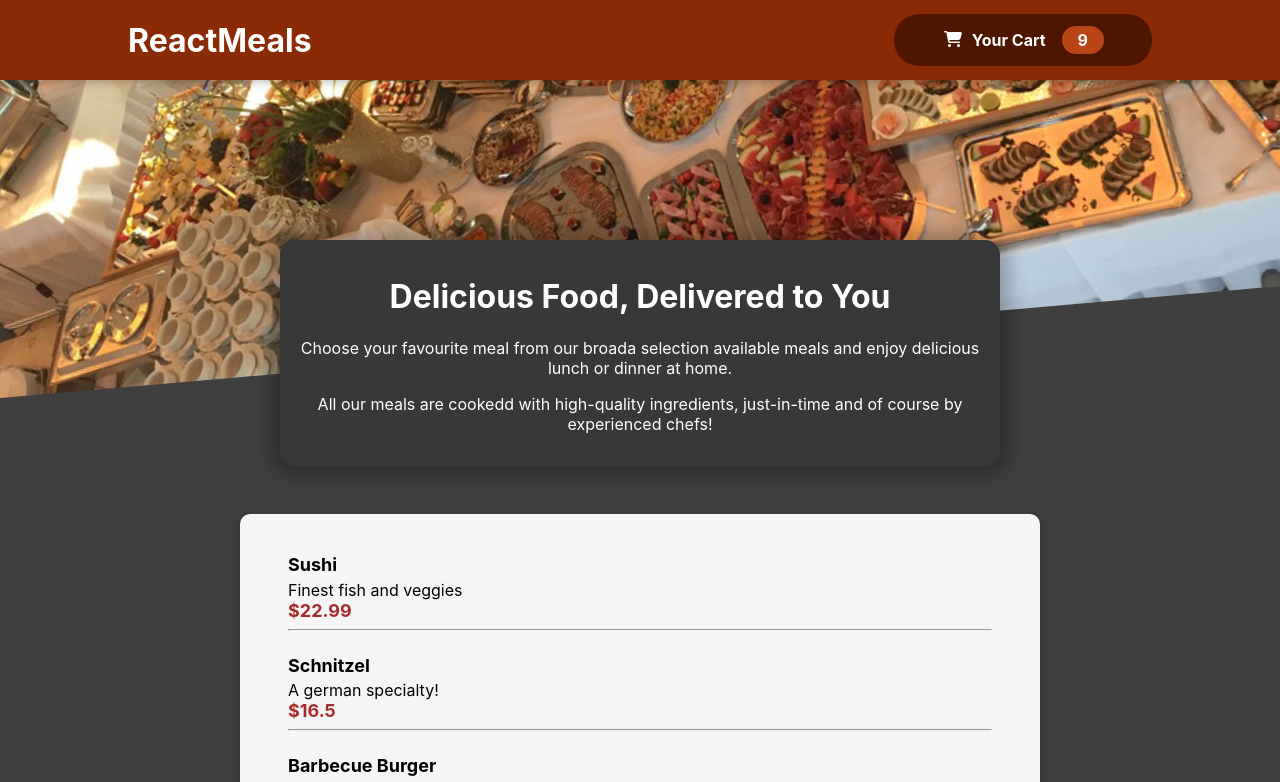
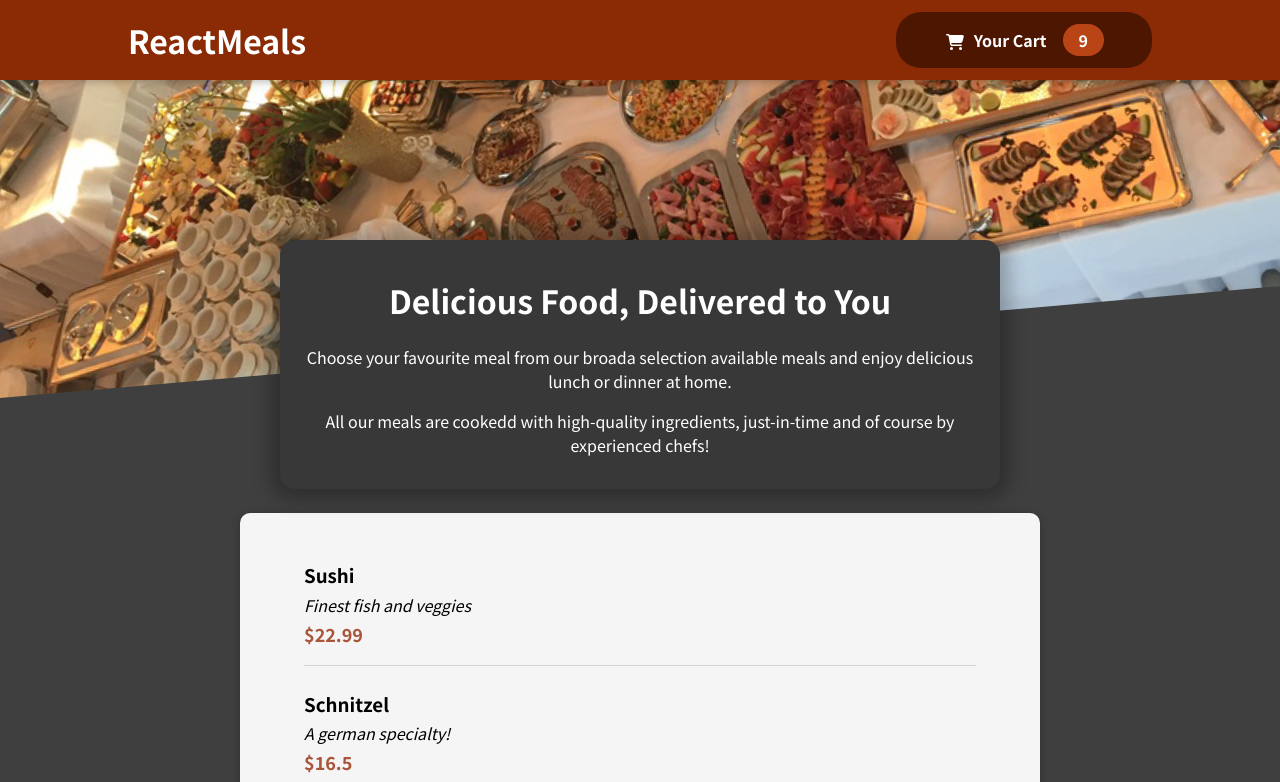
Before and after one commit to godseye1310/resturant-site-reactapp, a React (Create React App) app: page / in a window 1280 px wide. Shown: the top 782 px of the page. Built offline with nearby package versions, Linux system fonts and the light colour scheme.

Commit message:
chnge MealsList | added MealItem | Styling.

```diff
--- /dev/null
+++ b/src/components/Meals/MealItem/MealItem.js
@@ -0,0 +1,19 @@
+import React from "react";
+import classes from "./MealItem.module.css";
+
+const MealItem = (props) => {
+	return (
+		<>
+			<li className={classes.list} key={props.id}>
+				<div>
+					<h3>{props.name}</h3>
+					<p className={classes.description}>{props.description}</p>
+					<p className={classes.price}>${props.price}</p>
+				</div>
+			</li>
+			<hr className={classes.hr} />
+		</>
+	);
+};
+
+export default MealItem;
--- /dev/null
+++ b/src/components/Meals/MealItem/MealItem.module.css
@@ -0,0 +1,31 @@
+.list {
+	margin: 1.5rem 2rem 0rem;
+	display: flex;
+	justify-content: space-between;
+}
+
+.list h3 {
+	margin: 0 0 0.3rem 0;
+}
+
+.description {
+	margin: 0rem;
+	font-style: italic;
+}
+
+.price {
+	margin-top: 0.25rem;
+	font-size: large;
+	font-weight: bold;
+	color: #aa543a;
+}
+
+.hr {
+	border-style: none;
+	border-top: 1px solid lightgray;
+	margin: 0px 2rem;
+}
+
+.hr:last-child {
+	border-style: none;
+}
--- a/src/components/Meals/MealsList.js
+++ b/src/components/Meals/MealsList.js
@@ -1,6 +1,7 @@
 import React from "react";
 import classes from "./MealsList.module.css";
 import Card from "../UI/Card";
+import MealItem from "./MealItem/MealItem";
 
 const MealsList = () => {
 	const DUMMY_MEALS = [
@@ -32,12 +33,13 @@ const MealsList = () => {
 
 	const ListItem = DUMMY_MEALS.map((meal) => {
 		return (
-			<li key={meal.id}>
-				<h3>{meal.name}</h3>
-				<p>{meal.description}</p>
-				<p className={classes.price}>${meal.price}</p>
-				<hr />
-			</li>
+			<MealItem
+				key={meal.id}
+				id={meal.id}
+				name={meal.name}
+				description={meal.description}
+				price={meal.price}
+			/>
 		);
 	});
 
--- a/src/components/Meals/MealsList.module.css
+++ b/src/components/Meals/MealsList.module.css
@@ -1,27 +1,9 @@
 .list {
-	margin: 3rem 15rem;
+	margin: 1.5rem 15rem 3rem;
 }
 
 .list ul {
 	list-style: none;
-	padding: 1rem;
-}
-
-.list ul > li {
-	margin: 1.5rem 2rem;
-}
-
-.list h3 {
-	font-size: large;
-	margin: 0 0 0.3rem 0;
-}
-
-.list ul > li > p {
+	padding: 1.5rem 2rem 0;
 	margin: 0;
 }
-
-.price {
-	font-size: large;
-	font-weight: bold;
-	color: brown;
-}
--- a/src/index.css
+++ b/src/index.css
@@ -1,15 +1,3 @@
-body {
-	margin: 0;
-	font-family: -apple-system, BlinkMacSystemFont, "Segoe UI", "Roboto", "Oxygen", "Ubuntu",
-		"Cantarell", "Fira Sans", "Droid Sans", "Helvetica Neue", sans-serif;
-	-webkit-font-smoothing: antialiased;
-	-moz-osx-font-smoothing: grayscale;
-}
-
-code {
-	font-family: source-code-pro, Menlo, Monaco, Consolas, "Courier New", monospace;
-}
-
 @import url("https://fonts.googleapis.com/css2?family=Noto+Sans+JP:wght@400;700&display=swap");
 
 * {
```
